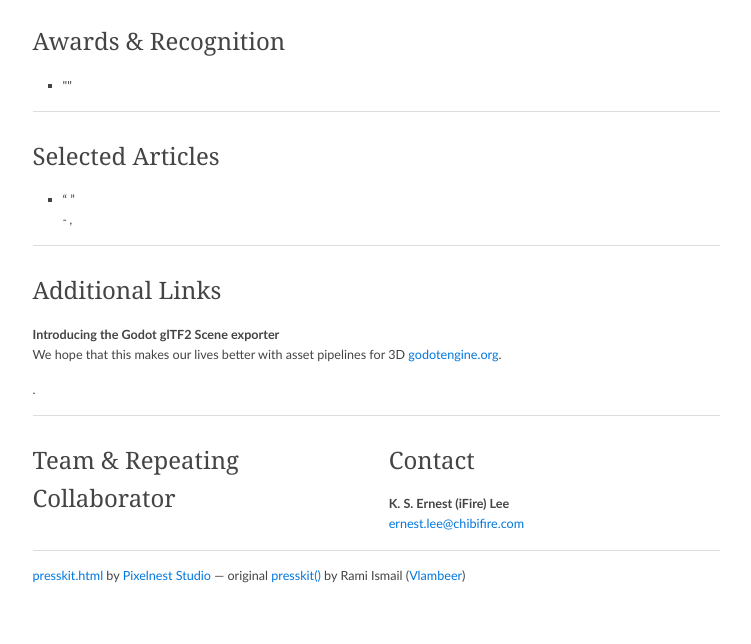
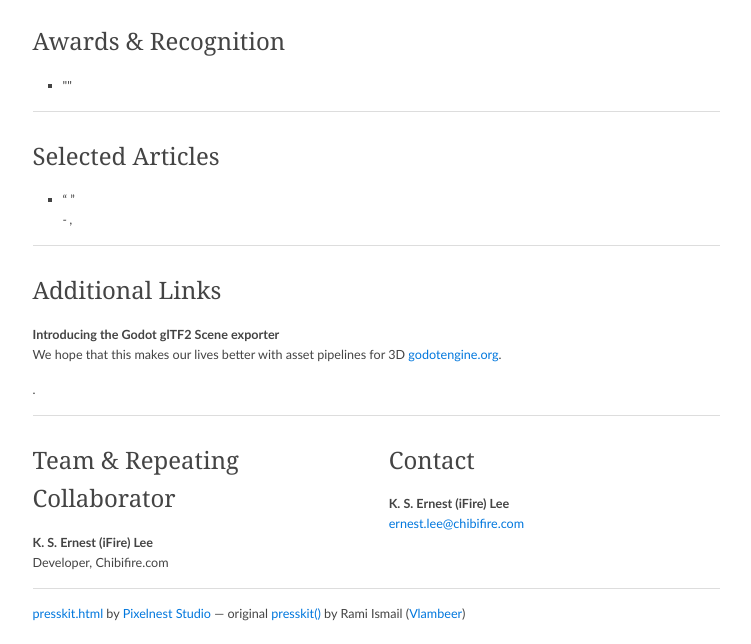
Before and after one commit to chibifire/chibifire.com, a plain HTML site: page index.html in a window 1280 px wide. Shown: the part 738-1382 px from the top of the page, without its empty margins (350-1101 px from the left). Before the commit the page ends 1344 px from the top, so only its background shows below. Drawn offline with Linux system fonts and the light colour scheme.

Commit message:
Deploying to gh-pages from  @ d36a0c13cd4349a7f4f7371009de5fda1285879a 🚀

```diff
--- a/index.html
+++ b/index.html
@@ -6,7 +6,7 @@
 
     <title>Chibifire.com</title>
 
-    <link rel="shortcut icon" href="images/favicon.ico?t=1639693877104">
+    <link rel="shortcut icon" href="images/favicon.ico?t=1639702202029">
 
     <link rel="stylesheet" href="./css/normalize.css">
     <link rel="stylesheet" href="./css/master.css">
@@ -202,10 +202,10 @@
               <h2 id="credits">Team &amp; Repeating Collaborator</h2>
 
               <dl>
-                <dt></dt>
+                <dt>K. S. Ernest (iFire) Lee</dt>
 
                 <dd>
-
+                    Developer, Chibifire.com
                 </dd>
               </dl>
             </article>
```
